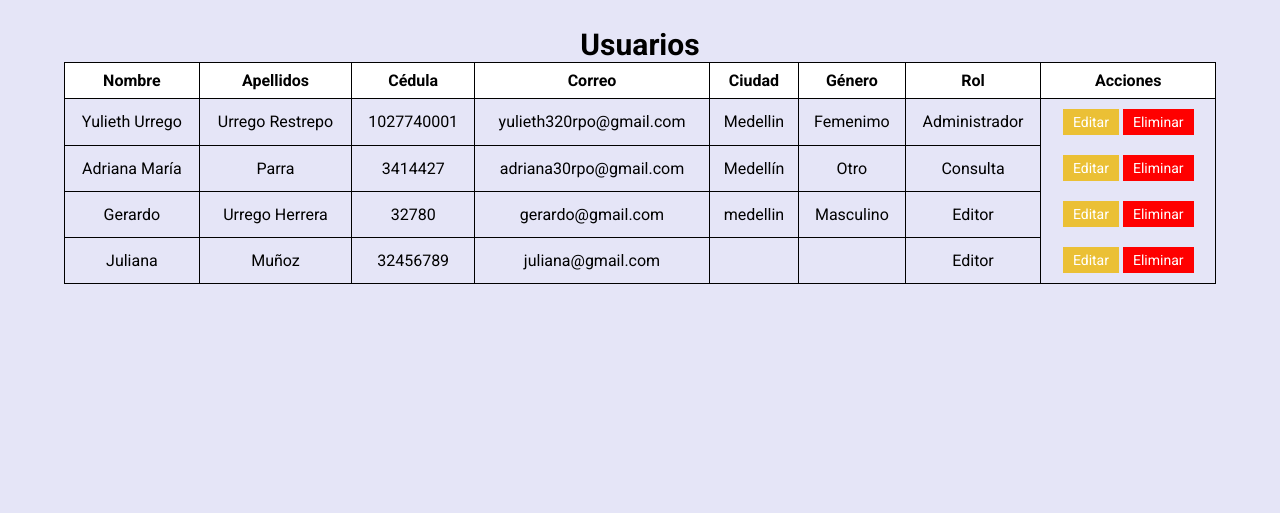
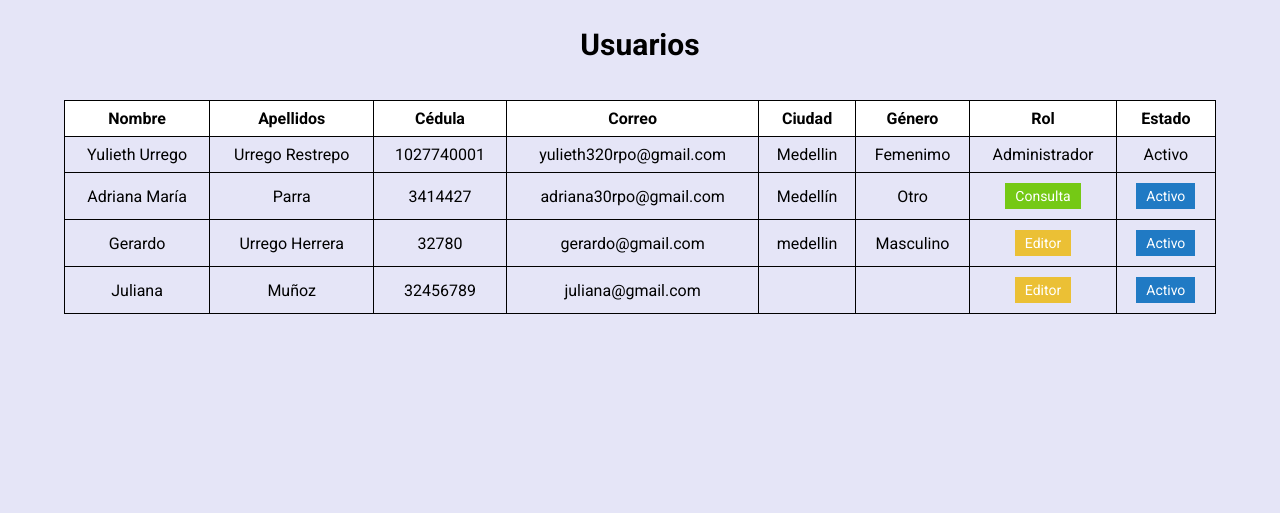
Before and after one commit to YuliethUrrego/varietymart, a PHP site: page /vista/usuario/usuario.php in a window 1280 px wide. Shown: the part 101-614 px from the top of the page. Run offline with PHP 8.4, Linux system fonts and the light colour scheme; a user stored in the database is signed in; data comes from the database, SQL or seed files in the repository; both versions use the stored data as it was after the commit.

Commit message:
Se termina la pagina de Usuarios que puede gestionar el rol de Administrador, se crea la funcionalidad de cambiar de rol de Editor a Consulta y viceversa^Cy se crea la funcionalidad de cambiar de estado, de Activo a Inativo y viceversa

```diff
--- a/assents/css/proveedor.css
+++ b/assents/css/proveedor.css
@@ -77,3 +77,40 @@ th {
     font-size: 14px;
     margin: 2px;
 }
+.editor-button {
+    background-color: #ebc035;
+    color: white;
+    padding: 5px 10px;
+    text-decoration: none;
+    display: inline-block;
+    font-size: 14px;
+    margin: 2px;
+}
+
+.consulta-button {
+    background-color: #75c915;
+    color: white;
+    padding: 5px 10px;
+    text-decoration: none;
+    display: inline-block;
+    font-size: 14px;
+    margin: 2px;
+}
+.activo-button{
+    background-color: #207ac4;
+    color: white;
+    padding: 5px 10px;
+    text-decoration: none;
+    display: inline-block;
+    font-size: 14px;
+    margin: 2px;
+}
+.inactivo-button{
+    background-color: #c43920;
+    color: white;
+    padding: 5px 10px;
+    text-decoration: none;
+    display: inline-block;
+    font-size: 14px;
+    margin: 2px;
+}
--- a/controlador/ControlUsuarios.php
+++ b/controlador/ControlUsuarios.php
@@ -70,6 +70,32 @@ Class ControlUsuarios{
 
     }
 
+    function editarRol(){
+        $codigo=$this->objModeloUsuarios->getcodigo();
+        $rol=$this->objModeloUsuarios->getrol();
+
+
+        $comandoSql="UPDATE usuarios SET rol='".$rol."' where codigo='".$codigo."'";
+        $objControlConexion=new ControlConexion();
+        $objControlConexion->abrirBd("localhost", "root", "","varietymart");
+        $objControlConexion->ejecutarComandoSql($comandoSql);
+        $objControlConexion->cerrarBd();
+
+    }
+
+    function editarEstado(){
+        $codigo=$this->objModeloUsuarios->getcodigo();
+        $estado=$this->objModeloUsuarios->getestado();
+
+
+        $comandoSql="UPDATE usuarios SET estado='".$estado."' where codigo='".$codigo."'";
+        $objControlConexion=new ControlConexion();
+        $objControlConexion->abrirBd("localhost", "root", "","varietymart");
+        $objControlConexion->ejecutarComandoSql($comandoSql);
+        $objControlConexion->cerrarBd();
+
+    }
+
     function borrar(){
         $codigo=$this->objModeloUsuarios->getcodigo();
         $comandoSql="delete from usuarios where codigo ='".$codigo."'";
@@ -97,7 +123,11 @@ Class ControlUsuarios{
 
     function consultarTodos(){
 
-        $comandoSql="select *, case when sexo = 1 then 'Femenimo' when sexo = 2 then 'Masculino' when sexo = 3 then 'Otro' end as sexoDec, case when rol = 0 then 'Administrador' when rol = 1 then 'Editor' when rol = 2 then 'Consulta' end as rolDec from usuarios";
+        $comandoSql="select *,
+        case when sexo = 1 then 'Femenimo' when sexo = 2 then 'Masculino' when sexo = 3 then 'Otro' end as sexoDec,
+        case when rol = 0 then 'Administrador' when rol = 1 then 'Editor' when rol = 2 then 'Consulta' end as rolDec,
+        case when estado = 0 then 'Activo' when estado = 1 then 'Inactivo' end as estadoDec
+        from usuarios";
         $objControlConexion=new ControlConexion();
         $objControlConexion->abrirBd("localhost", "root", "","varietymart");
 
@@ -124,16 +154,28 @@ Class ControlUsuarios{
         //Cuando enciuentra un registro es porque allí esta el user y pass correctos
         if($row=$recordSet->fetch_array(MYSQLI_BOTH)){
 
-            //Crea la variable de sesión
+            //Si el usuario esta activo
+            if($row["estado"] == 0){
+
+                //Crea la variable de sesión
              $_SESSION["iniciarSesion"] = "ok";
              $_SESSION["codigoUsuario"] = $row["codigo"];
              $_SESSION["rolUsuario"] = $row["rol"];
+             $_SESSION["estadoUsuario"] = $row["estado"];
 
             //redirreccionar al incio
            echo '
             <script>
                 window.location = "../producto/producto.php";
             </script>';
+
+            }else{
+                //Muestra mensaje de error ya que el usuario no esta activo
+            echo "<script>
+                    window.alert('Error, el usuario no está activo, no puede ingresar al sistema')
+                </script>";
+
+            }
 
         }else{
             //Muestra mensaje de error en caso de no logearse
--- a/modelo/ModeloUsuarios.php
+++ b/modelo/ModeloUsuarios.php
@@ -10,9 +10,10 @@
         var $ciudad;
 		var $sexo;
 		var $rol;
+		var $estado;
 
 
-		function __construct($codigo, $nombre, $apellido, $cedula, $correo, $contrasena, $ciudad, $sexo, $rol){
+		function __construct($codigo, $nombre, $apellido, $cedula, $correo, $contrasena, $ciudad, $sexo, $rol, $estado){
 			$this->codigo=$codigo;
 			$this->nombre=$nombre;
 			$this->apellido=$apellido;
@@ -22,6 +23,7 @@
             $this->ciudad=$ciudad;
 			$this->sexo=$sexo;
 			$this->rol=$rol;
+			$this->estado=$estado;
 		}
 
 		function setcodigo($codigo){
@@ -87,6 +89,13 @@
 			return $this->rol;
         }
 
+		function setestado($estado){
+			$this->estado=$estado;
+		}
+		function getestado(){
+			return $this->estado;
+        }
+
 
     }
 
--- a/vista/producto/procesarEliminarproducto.php
+++ b/vista/producto/procesarEliminarproducto.php
@@ -5,7 +5,7 @@ if (session_status() == PHP_SESSION_NONE) {
     session_start();
 }
 
-// Ingresa al sistema cuandoe exista variable de sesion activa y el usuario sea administrador editor
+// Ingresa al sistema cuandoe exista variable de sesion activa y el usuario sea administrador o editor
 if(isset($_SESSION["iniciarSesion"]) && $_SESSION["iniciarSesion"] == "ok" && ($_SESSION["rolUsuario"] == 0 || $_SESSION["rolUsuario"] == 1)){
 
     require_once '../../modelo/ModeloProductos.php';
--- a/vista/proveedor/editarproveedor.php
+++ b/vista/proveedor/editarproveedor.php
@@ -6,7 +6,7 @@ if (session_status() == PHP_SESSION_NONE) {
 }
 
 // Ingresa al sistema cuandoe exista variable de sesion activa y el usuario sea administrador o editor
-if(isset($_SESSION["iniciarSesion"]) && $_SESSION["iniciarSesion"] == "ok" && ($_SESSION["rolUsuario"] == 0 || $_SESSION["rolUsuario"] == 1)){
+if(isset($_SESSION["iniciarSesion"]) && $_SESSION["iniciarSesion"] == "ok" && ($_SESSION["rolUsuario"] == 0 || $_SESSION["rolUsuario"] == 1) ){
     $rutaFooter = "../layout/footer2.php";
     $rutaHeader = "../layout/header2.php";
 
--- a/vista/usuario/login.php
+++ b/vista/usuario/login.php
@@ -9,7 +9,7 @@ if(isset($_POST["btnIngresar"]) && isset($_POST["txtCorreo"]) && isset($_POST["t
     $correo = $_POST["txtCorreo"];
     $contrasena = $_POST["txtContrasena"];
 
-    $objModeloUsuario = new ModeloUsuarios("", "", "", "", $correo, $contrasena, "", "", "");
+    $objModeloUsuario = new ModeloUsuarios("", "", "", "", $correo, $contrasena, "", "", "", "");
     $objControlUsuario = new ControlUsuarios($objModeloUsuario);
     $objControlUsuario  -> IngresoUsuarios();
 
--- a/vista/usuario/registro.php
+++ b/vista/usuario/registro.php
@@ -12,7 +12,7 @@ if(isset($_POST["btnRegistrarse"]) && isset($_POST["txtNombre"]) && isset($_POST
     $correo = $_POST["txtCorreo"];
     $contrasena = $_POST["txtContrasena"];
 
-    $objModeloUsuario = new ModeloUsuarios("", $nombre, $apellido, $cedula, $correo, $contrasena, "", "", "");
+    $objModeloUsuario = new ModeloUsuarios("", $nombre, $apellido, $cedula, $correo, $contrasena, "", "", "", "");
     $objControlUsuario = new ControlUsuarios($objModeloUsuario);
     $objControlUsuario  -> registrar();
 
--- a/vista/usuario/usuario.php
+++ b/vista/usuario/usuario.php
@@ -7,6 +7,9 @@ if (session_status() == PHP_SESSION_NONE) {
 
 // Ingresa al sistema cuandoe exista variable de sesion activa y el usuario es el administrador
 if(isset($_SESSION["iniciarSesion"]) && $_SESSION["iniciarSesion"] == "ok" && $_SESSION["rolUsuario"] == 0){
+
+    //para que no se muestre posibles advertencias o errores (eliminar para hacer pruebas)
+    error_reporting(0);
 
 
     $rutaFooter = "../layout/footer2.php";
@@ -19,7 +22,7 @@ if(isset($_SESSION["iniciarSesion"]) && $_SESSION["iniciarSesion"] == "ok" && $_
     $codigo = $_SESSION["codigoUsuario"];
 
     // Se consultan los datos para visualizarlo al ingresar a todos los usuarios excepto a si mismo
-    $objModeloUsuario = new ModeloUsuarios("", "", "", "", "", "", "", "", "");
+    $objModeloUsuario = new ModeloUsuarios("", "", "", "", "", "", "", "", "", "");
     $objControlUsuario = new ControlUsuarios($objModeloUsuario);
     $datos = $objControlUsuario  -> consultarTodos();
 
@@ -45,6 +48,7 @@ if(isset($_SESSION["iniciarSesion"]) && $_SESSION["iniciarSesion"] == "ok" && $_
     echo '<div class="container">
 
         <h1>Usuarios</h1>
+        <br><br>
 
         <table>
             <tr>
@@ -55,7 +59,7 @@ if(isset($_SESSION["iniciarSesion"]) && $_SESSION["iniciarSesion"] == "ok" && $_
                 <th>Ciudad</th>
                 <th>Género</th>
                 <th>Rol</th>
-                <th>Acciones</th>
+                <th>Estado</th>
             </tr>';
             while($row = $datos->fetch_assoc()){
         echo '<tr>
@@ -64,12 +68,34 @@ if(isset($_SESSION["iniciarSesion"]) && $_SESSION["iniciarSesion"] == "ok" && $_
                 <td>'.$row["cedula"].'</td>
                 <td>'.$row["correo"].'</td>
                 <td>'.$row["ciudad"].'</td>
-                <td>'.$row["sexoDec"].'</td>
-                <td>'.$row["rolDec"].'</td>
-                <td class="acciones">
-                    <a href="editarproveedor.php?codigo='.$row["codigo"].'" class="edit-button">Editar</a>
-                    <a href="procesarEliminarproveedor.php?codigo='.$row["codigo"].'" class="edit-delete">Eliminar</a>
-                </td>
+                <td>'.$row["sexoDec"].'</td>';
+                // El admin no se puede modificar a si mismo, solo le muestra su rol y estado
+                if($codigo == $row["codigo"]){
+                    echo '<td>'.$row["rolDec"].'</td>
+                            <td>'.$row["estadoDec"].'</td>';
+                }
+                // Cuando es usuario es Editor y está activo
+                else if($row["rol"] == 1  && $row["estado"] == 0){
+                    echo '<td> <a href="cambiarRolEstado.php?rol='.$row["rol"].'&codigo='.$row["codigo"].'" class="editor-button">'.$row["rolDec"].'</a></td>
+                            <td> <a href="cambiarRolEstado.php?estado='.$row["estado"].'&codigo='.$row["codigo"].'" class="activo-button">'.$row["estadoDec"].'</a></td>';
+                }
+                //Cuando el Usuario es de Consulta y está activo
+                else if($row["rol"] == 2 && $row["estado"] == 0){
+                    echo '<td> <a href="cambiarRolEstado.php?rol='.$row["rol"].'&codigo='.$row["codigo"].'" class="consulta-button">'.$row["rolDec"].'</a></td>
+                    <td> <a href="cambiarRolEstado.php?estado='.$row["estado"].'&codigo='.$row["codigo"].'" class="activo-button">'.$row["estadoDec"].'</a></td>';
+                }
+                //Cuando el Usuario es Editor y está Inactivo
+                else if($row["rol"] == 1 && $row["estado"] == 1){
+                    echo '<td> <a href="cambiarRolEstado.php?rol='.$row["rol"].'&codigo='.$row["codigo"].'" class="editor-button">'.$row["rolDec"].'</a></td>
+                    <td> <a href="cambiarRolEstado.php?estado='.$row["estado"].'&codigo='.$row["codigo"].'" class="Inactivo-button">'.$row["estadoDec"].'</a></td>';
+                }
+                //Cuando el Usuario es de Consulta y está Inactivo
+                else if($row["rol"] == 2 && $row["estado"] == 1){
+                    echo '<td> <a href="cambiarRolEstado.php?rol='.$row["rol"].'&codigo='.$row["codigo"].'" class="consulta-button">'.$row["rolDec"].'</a></td>
+                    <td> <a href="cambiarRolEstado.php?estado='.$row["estado"].'&codigo='.$row["codigo"].'" class="Inactivo-button">'.$row["estadoDec"].'</a></td>';
+                }
+
+                echo '</td>
             </tr>';
             }
 
```
Also changed, not shown: assents/js/confirmacion.js (+71 -0 lines), vista/usuario/cambiarRolEstado.php (added, +56 -0 lines), vista/usuario/perfil.php (+12 -12 lines), modelo/varietymart.sql, vista/proveedor/agregarproveedor.php (line endings or trailing spaces).
